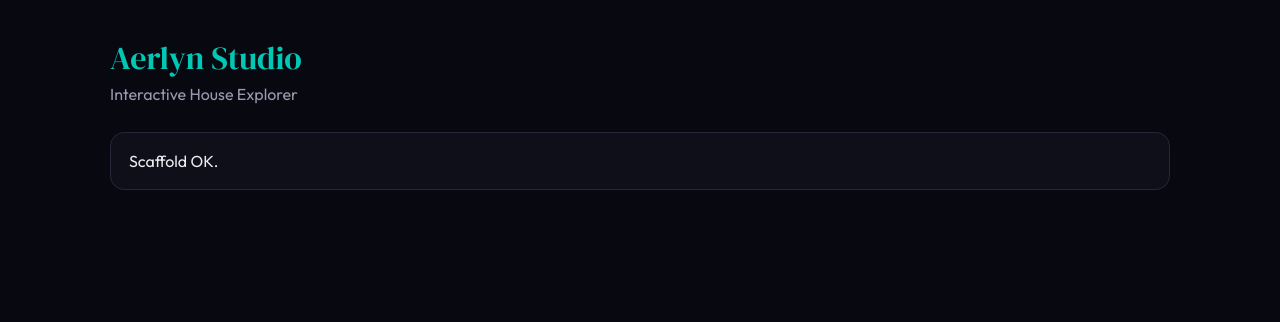
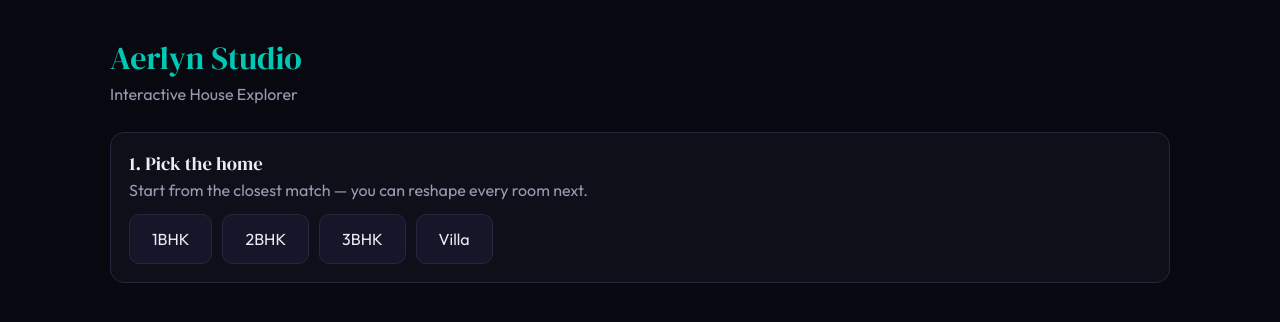
Before and after one commit to Sid342/aerlyn, a React (Vite) app: page / in a window 1280 px wide. Shown: the top 322 px of the page. Built offline with nearby package versions, Linux system fonts and the light colour scheme.

Commit message:
feat: home type picker wired to context

```diff
--- a/src/App.jsx
+++ b/src/App.jsx
@@ -1,11 +1,16 @@
+import { HomeProvider } from './context/HomeContext.jsx';
+import HomeTypePicker from './features/houseExplorer/HomeTypePicker.jsx';
+
 export default function App() {
   return (
+    <HomeProvider>
       <div className="app">
         <header className="app-header">
           <h1>Aerlyn Studio</h1>
           <p>Interactive House Explorer</p>
         </header>
-      <div className="card">Scaffold OK.</div>
+        <HomeTypePicker />
       </div>
+    </HomeProvider>
   );
 }
--- /dev/null
+++ b/src/features/houseExplorer/HomeTypePicker.css
@@ -0,0 +1,16 @@
+.htp { display: flex; gap: 10px; flex-wrap: wrap; }
+.htp-btn {
+  background: var(--surface-2);
+  border: 1px solid var(--border);
+  color: var(--text);
+  border-radius: 10px;
+  padding: 14px 22px;
+  font-size: 1rem;
+  transition: border-color 0.15s, transform 0.1s;
+}
+.htp-btn:hover { border-color: var(--teal); }
+.htp-btn.active {
+  border-color: var(--teal);
+  box-shadow: inset 0 0 0 1px var(--teal);
+  color: var(--teal);
+}
--- /dev/null
+++ b/src/features/houseExplorer/HomeTypePicker.jsx
@@ -0,0 +1,38 @@
+import { HOME_TYPES } from '../../data/templates.js';
+import { useHome } from '../../context/HomeContext.jsx';
+import './HomeTypePicker.css';
+
+export default function HomeTypePicker() {
+  const { home, dispatch, actions } = useHome();
+
+  function pick(type) {
+    if (
+      home.homeType &&
+      home.homeType !== type &&
+      !window.confirm('Switching home type rebuilds the room list. Continue?')
+    ) {
+      return;
+    }
+    dispatch(actions.setHomeType(type));
+  }
+
+  return (
+    <div className="card">
+      <h3>1. Pick the home</h3>
+      <p style={{ color: 'var(--text-dim)', margin: '4px 0 14px' }}>
+        Start from the closest match — you can reshape every room next.
+      </p>
+      <div className="htp">
+        {HOME_TYPES.map((t) => (
+          <button
+            key={t}
+            className={`htp-btn${home.homeType === t ? ' active' : ''}`}
+            onClick={() => pick(t)}
+          >
+            {t}
+          </button>
+        ))}
+      </div>
+    </div>
+  );
+}
```
Lines whose indentation alone changed are shown as unchanged.
